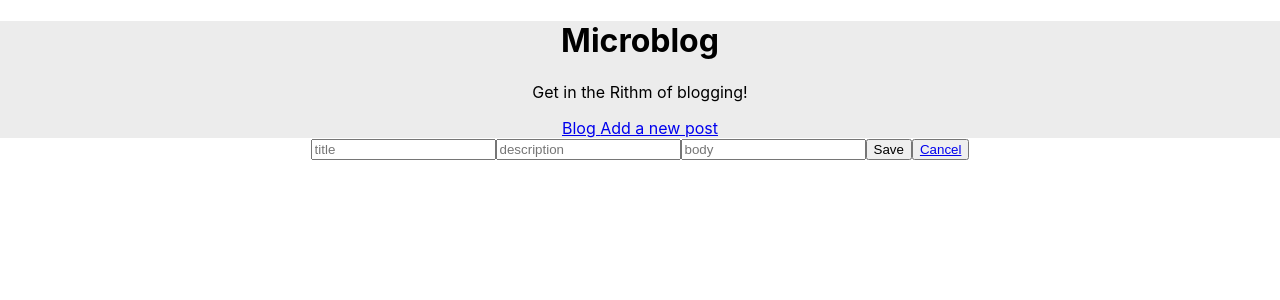
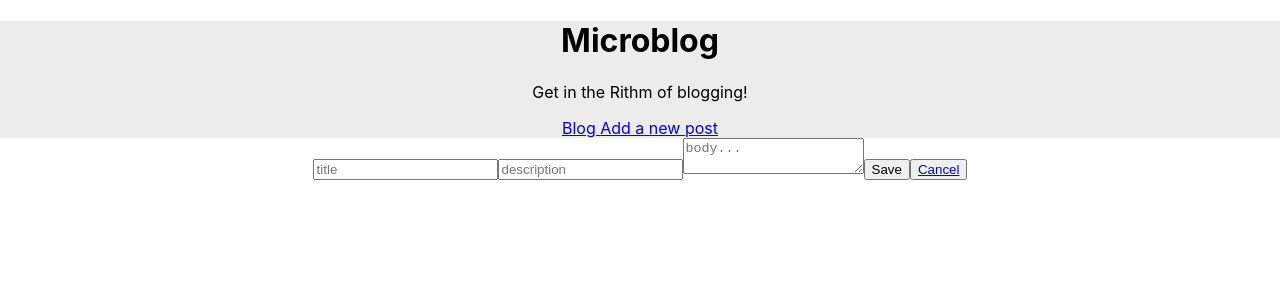
Before and after one commit to DruSerkes/microblog, a React (Create React App) app: page /add in a window 1280 px wide. Shown: the top 300 px of the page. Built offline with nearby package versions, Linux system fonts and the light colour scheme.

Commit message:
create and use custom textarea for BlogForm

```diff
--- a/src/BlogDetails.js
+++ b/src/BlogDetails.js
@@ -3,8 +3,8 @@ import BlogForm from './BlogForm';
 import { useParams } from 'react-router-dom';
 
 const BlogDetails = ({ blogs, saveBlog, removeBlog }) => {
-	const id = useParams();
-
+	const { id } = useParams();
+	console.log(blogs);
 	const { title, description, body } = blogs[id];
 
 	const handleRemove = () => {
--- a/src/BlogForm.js
+++ b/src/BlogForm.js
@@ -4,6 +4,7 @@ import { Formik, Form } from 'formik';
 import { v4 as uuid } from 'uuid';
 import validationSchema from './blogSchema';
 import FormikInput from './FormikInput';
+import MyTextArea from './FormikArea';
 
 const BlogForm = ({ title = '', description = '', body = '', id, saveBlog }) => {
 	const INITIAL_VALS = { title, description, body };
@@ -27,8 +28,8 @@ const BlogForm = ({ title = '', description = '', body = '', id, saveBlog }) =>
 				<FormikInput name="title" type="text" placeholder="title" />
 				<FormikInput name="description" type="text" placeholder="description" />
 				{/* TODO turn this into a text area */}
-				<FormikInput name="body" type="textpoajsajgpjuop
-                field" placeholder="body" />
+				<MyTextArea name="body" placeholder="body..." />
+				{/* <FormikInput name="body" type="textfield" placeholder="body" /> */}
 				<button type="submit" className="Save-Button">
 					Save
 				</button>
--- /dev/null
+++ b/src/FormikArea.js
@@ -0,0 +1,19 @@
+import React from 'react';
+import { useField } from 'formik';
+
+const MyTextArea = ({ label, ...props }) => {
+    // useField() returns [formik.getFieldProps(), formik.getFieldMeta()]
+    // which we can spread on <input> and also replace ErrorMessage entirely.
+    const [field, meta] = useField(props);
+    return (
+      <>
+        <label htmlFor={props.id || props.name}>{label}</label>
+        <textarea className="text-area" {...field} {...props} />
+        {meta.touched && meta.error ? (
+          <div className="error">{meta.error}</div>
+        ) : null}
+      </>
+    );
+  };
+
+  export default MyTextArea
```
